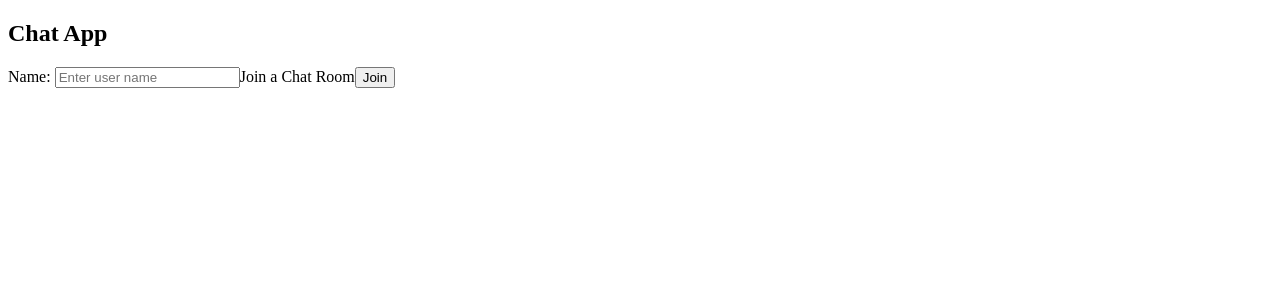
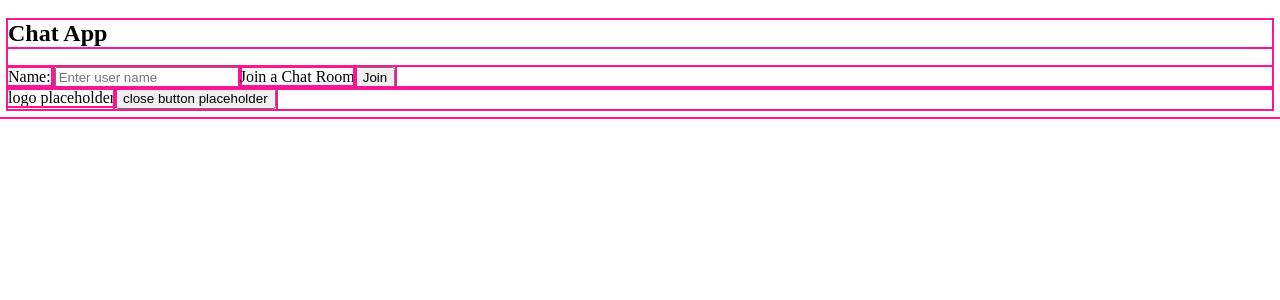
Before and after one commit to OmariBennett/react-chat-component-app, a React (Create React App) app in the folder client/: page / in a window 1280 px wide. Shown: the top 300 px of the page. Built offline with nearby package versions, Linux system fonts and the light colour scheme.

Commit message:
Adds the header for chat component

```diff
--- a/client/src/App.js
+++ b/client/src/App.js
@@ -1,5 +1,7 @@
 export default function App() {
 	return (
+		<div>
+			{/* Login form component */}
 			<section>
 				<h1>Chat App</h1>
 				<form onSubmit={(e) => e.preventDefault()}>
@@ -9,5 +11,13 @@ export default function App() {
 					<input id='chatRoom' type='submit' value='Join' />
 				</form>
 			</section>
+			{/* Login form component */}
+			<section>
+				<header>
+					<span>logo placeholder</span>
+					<button>close button placeholder</button>
+				</header>
+			</section>
+		</div>
 	);
 }
--- /dev/null
+++ b/client/src/css/index.css
@@ -0,0 +1,3 @@
+* {
+	outline: 2px solid deeppink;
+}
--- a/client/src/index.js
+++ b/client/src/index.js
@@ -2,6 +2,8 @@ import React from 'react';
 import ReactDOM from 'react-dom';
 import App from './App';
 import reportWebVitals from './reportWebVitals';
+
+import './css/index.css';
 
 ReactDOM.render(
 	<React.StrictMode>
```
Lines whose indentation alone changed are shown as unchanged.
